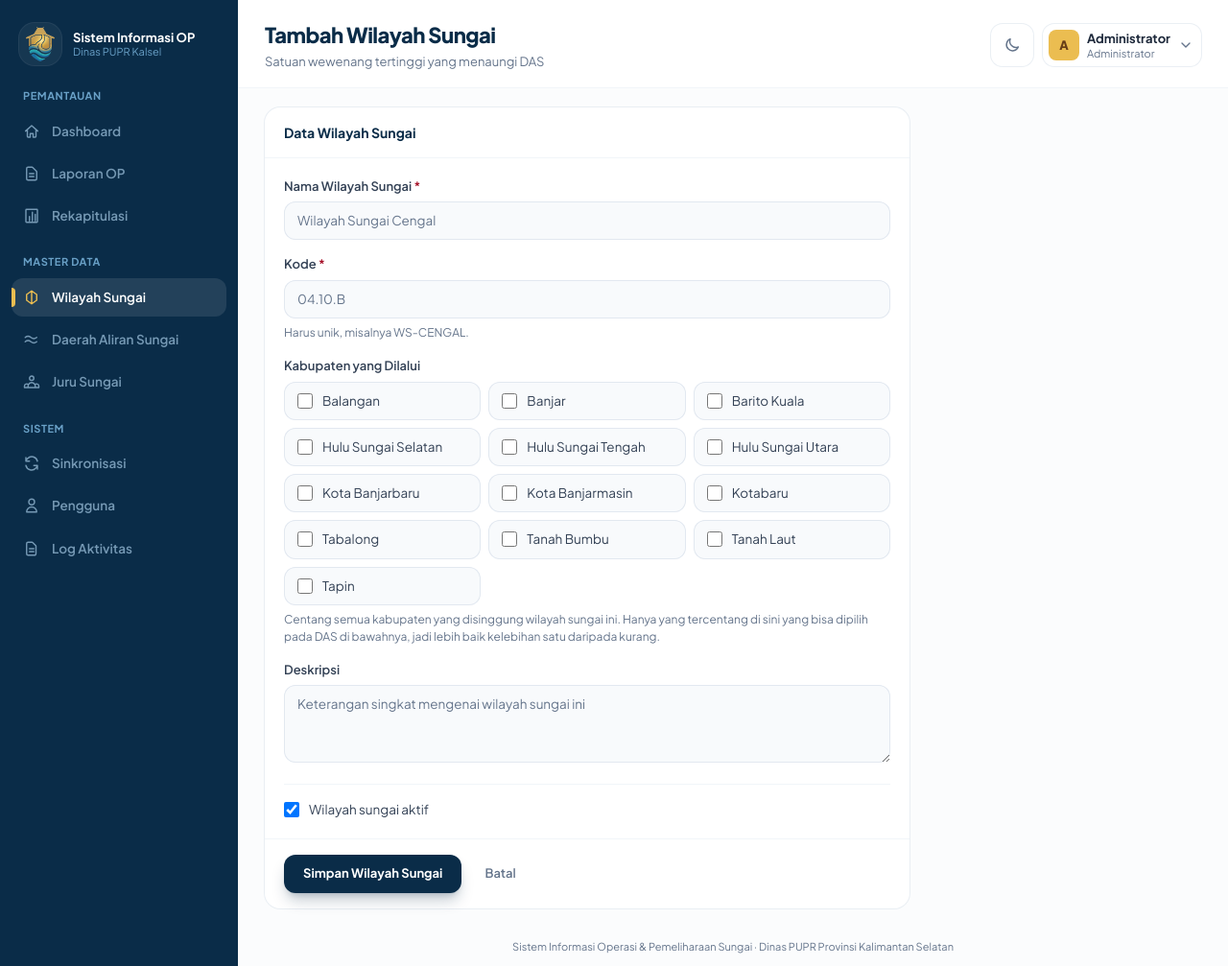
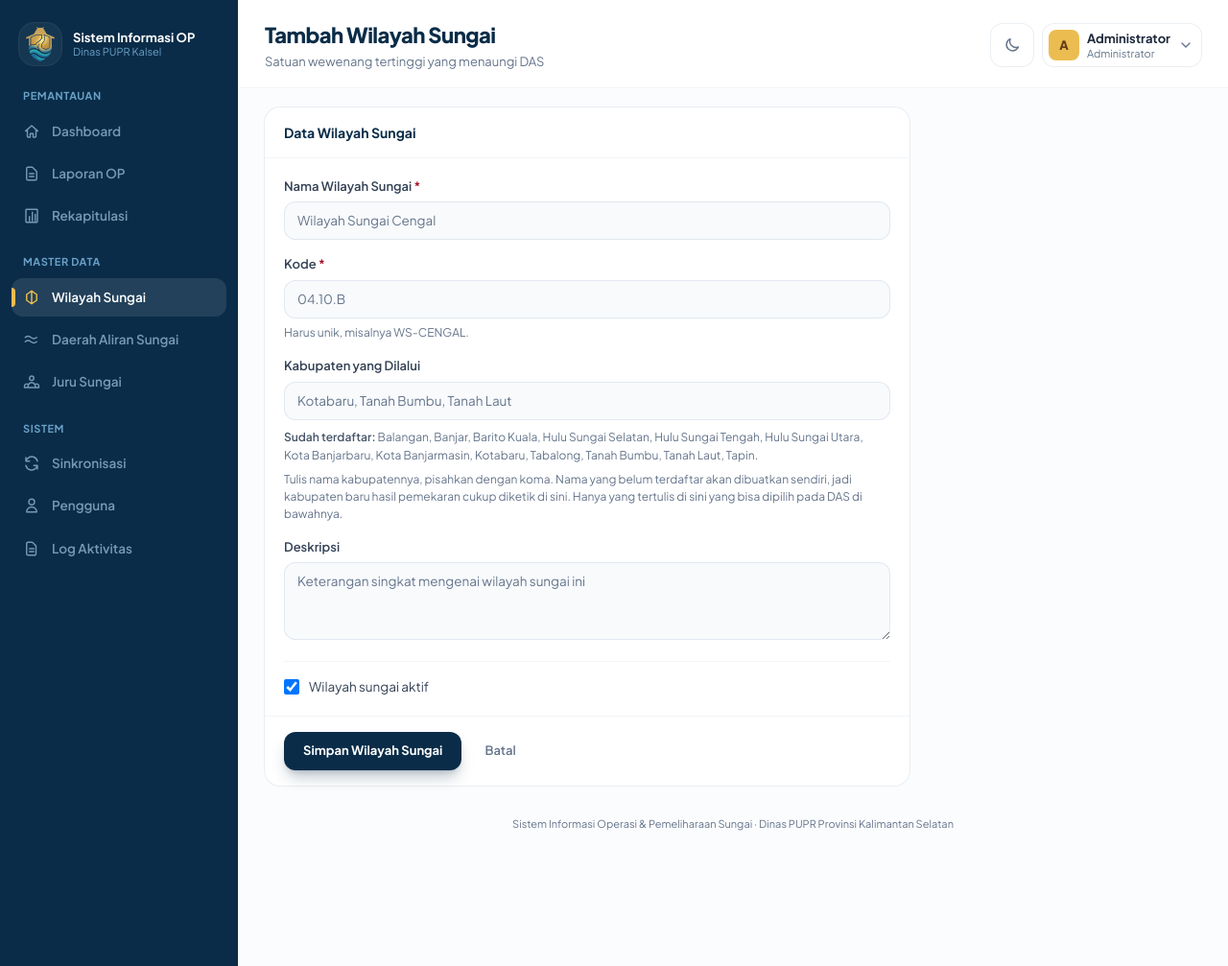
Before and after one commit to khatami99/river-op, a Laravel app: page /wilayah/create in a window 1280 px wide. Shown: the whole page at 96% size. Run offline with Laravel 12, Linux system fonts and the light colour scheme; a user stored in the database is signed in; data comes from the database, SQL or seed files in the repository; style sheets or scripts are compiled from the project's sources; parts of the project's set-up code (start-up, migrations or seed data) failed here and were passed over.

Commit message:
feat: kabupaten diketik di wilayah sungai, dipilih lewat dropdown di DAS
Daftar kabupaten tidak boleh terkunci di dalam kode. Pemekaran wilayah
itu nyata dan tidak jarang — Tanah Bumbu dan Balangan sendiri baru lahir
pada 2003, dan keduanya ada di daftar bawaan yang baru saja ditulis.
Daftar tetap berarti suatu hari ada kabupaten yang tidak bisa dipakai
sampai programmernya turun tangan, dan itu terlalu mahal untuk sekadar
nama wilayah.

Maka kotak centang di formulir wilayah sungai diganti satu kolom ketik,
dipisah koma. Yang diketik tetap disimpan sebagai data, bukan tulisan
bebas: nama yang cocok memakai kabupaten yang sudah ada, nama yang belum
dikenal dibuatkan barunya. Dengan begitu nilainya tetap punya identitas,
sehingga bisa ditawarkan di formulir DAS dan tetap bisa dikelompokkan di
Export Excel.

Pencocokannya mengabaikan huruf besar-kecil dan merapikan spasi, supaya
"kotabaru" dan "Kotabaru " tidak melahirkan dua baris yang di layar
terlihat sama persis. Kode kabupaten dibangkitkan sendiri: kolomnya wajib
dan unik tetapi tidak pernah tampil di layar mana pun, jadi menanyakannya
kepada admin cuma menambah pertanyaan tanpa guna.

Pembuatan sengaja terjadi SESUDAH pemeriksaan. Simpanan yang ditolak
karena mencabut kabupaten yang masih dipakai DAS tidak boleh menyisakan
kabupaten baru yang menggantung tanpa pemilik.

Di formulir DAS, kotak centang pindah ke dalam panel yang membuka —
ringkasannya menyebut yang terpilih. Isinya tetap centang dan bukan
daftar pilih tunggal, sebab satu DAS bisa membentang di dua kabupaten;
itulah dasarnya tabel penghubung ini ada, dan pilihan tunggal akan
memaksa DAS lintas kabupaten menyimpan separuh kebenaran.

Diuji di peramban dari hulu ke hilir: "Tanah Bumbu Utara" yang belum
pernah ada diketik di wilayah sungai, terbit dengan kode TANAHBUMBU, lalu
muncul sendiri sebagai pilihan di dropdown DAS. Data ujinya dibersihkan
kembali sesudah itu.

```diff
--- a/app/Http/Controllers/Web/WilayahSungaiWebController.php
+++ b/app/Http/Controllers/Web/WilayahSungaiWebController.php
@@ -135,8 +135,8 @@ class WilayahSungaiWebController extends Controller
         $data = $this->validasi($request);
         $data['aktif'] = $request->boolean('aktif');
 
-        $wilayah = WilayahSungai::create(Arr::except($data, 'kabupaten_ids'));
-        $wilayah->kabupaten()->sync($data['kabupaten_ids'] ?? []);
+        $wilayah = WilayahSungai::create(Arr::except($data, 'kabupaten_nama'));
+        $wilayah->kabupaten()->sync($this->idKabupaten($request->input('kabupaten_nama')));
 
         return redirect()->route('wilayah.index')->with('sukses', 'Wilayah sungai berhasil ditambahkan.');
     }
@@ -157,16 +157,59 @@ class WilayahSungaiWebController extends Controller
         $data['aktif'] = $request->boolean('aktif');
 
         $wilayah->load('kabupaten');
-        $pilihan = array_map('intval', $data['kabupaten_ids'] ?? []);
+        $nama = $this->uraikanNama($request->input('kabupaten_nama'));
 
-        if ($keberatan = $this->kabupatenMasihDipakai($wilayah, $pilihan)) {
-            return back()->withInput()->withErrors(['kabupaten_ids' => $keberatan]);
+        // Pencocokan dulu, pembuatan belakangan. Bila simpanan ini nanti
+        // ditolak, tidak boleh ada kabupaten baru yang terlanjur lahir dan
+        // menggantung tanpa pemilik.
+        $sudahAda = $this->cocokkanNama($nama);
+
+        if ($keberatan = $this->kabupatenMasihDipakai($wilayah, $sudahAda)) {
+            return back()->withInput()->withErrors(['kabupaten_nama' => $keberatan]);
         }
 
-        $wilayah->update(Arr::except($data, 'kabupaten_ids'));
-        $wilayah->kabupaten()->sync($pilihan);
+        $wilayah->update(Arr::except($data, 'kabupaten_nama'));
+        $wilayah->kabupaten()->sync($this->idKabupaten($request->input('kabupaten_nama')));
 
         return redirect()->route('wilayah.index')->with('sukses', 'Data wilayah sungai diperbarui.');
+    }
+
+    /**
+     * Isian "Kotabaru, Tanah Bumbu, Tanah Laut" menjadi daftar nama.
+     *
+     * Nama kosong dibuang dan nama kembar disatukan tanpa memedulikan huruf
+     * besar-kecil, sebab mengetik "Kotabaru, kotabaru" jelas bukan maksud
+     * menyebut dua kabupaten.
+     */
+    private function uraikanNama(?string $isian)
+    {
+        return collect(explode(',', (string) $isian))
+            ->map(fn ($n) => Kabupaten::rapikanNama($n))
+            ->filter()
+            ->unique(fn ($n) => mb_strtolower($n))
+            ->values();
+    }
+
+    /** Id kabupaten yang namanya sudah dikenal — tanpa membuat yang baru. */
+    private function cocokkanNama($nama): array
+    {
+        $dikenal = Kabupaten::withTrashed()->get()->keyBy(fn ($k) => mb_strtolower($k->nama));
+
+        return $nama
+            ->map(fn ($n) => $dikenal->get(mb_strtolower($n))?->id)
+            ->filter()
+            ->values()
+            ->all();
+    }
+
+    /** Seperti cocokkanNama, tetapi nama yang belum dikenal dibuatkan. */
+    private function idKabupaten(?string $isian): array
+    {
+        return DB::transaction(fn () => $this->uraikanNama($isian)
+            ->map(fn ($n) => Kabupaten::dariNama($n)?->id)
+            ->filter()
+            ->values()
+            ->all());
     }
 
     /**
@@ -234,12 +277,11 @@ class WilayahSungaiWebController extends Controller
                 Rule::unique('wilayah_sungai', 'kode_sungai')->ignore($wilayah?->id)->whereNull('deleted_at'),
             ],
             'deskripsi' => ['nullable', 'string'],
-            'kabupaten_ids' => ['nullable', 'array'],
-            'kabupaten_ids.*' => ['integer', 'exists:kabupaten,id'],
+            'kabupaten_nama' => ['nullable', 'string', 'max:500'],
         ], [], [
             'nama_sungai' => 'nama wilayah sungai',
             'kode_sungai' => 'kode',
-            'kabupaten_ids' => 'kabupaten',
+            'kabupaten_nama' => 'kabupaten',
         ]);
     }
 }
--- a/app/Models/Kabupaten.php
+++ b/app/Models/Kabupaten.php
@@ -22,6 +22,73 @@ class Kabupaten extends Model
         'aktif' => 'boolean',
     ];
 
+    /**
+     * Kabupaten dengan nama ini, dibuatkan bila belum ada.
+     *
+     * Daftar kabupaten tidak boleh terkunci di dalam kode. Pemekaran wilayah
+     * itu nyata dan tidak jarang: Tanah Bumbu dan Balangan sendiri baru lahir
+     * pada 2003, dan keduanya sekarang ada di daftar bawaan aplikasi ini.
+     * Admin mengetik namanya, dan sistem menyediakan tempatnya.
+     *
+     * Pencocokannya tidak peka huruf besar-kecil dan merapikan spasi
+     * berlebih, supaya "kotabaru" dan "Kotabaru " tidak melahirkan kabupaten
+     * kembar yang di layar kelihatan sama persis. Yang sudah dihapus lunak
+     * dihidupkan lagi, bukan digandakan.
+     */
+    public static function dariNama(string $nama): ?self
+    {
+        $nama = static::rapikanNama($nama);
+
+        if ($nama === '') {
+            return null;
+        }
+
+        $ada = static::withTrashed()
+            ->get()
+            ->first(fn ($k) => mb_strtolower($k->nama) === mb_strtolower($nama));
+
+        if ($ada) {
+            if ($ada->trashed()) {
+                $ada->restore();
+            }
+
+            return $ada;
+        }
+
+        return static::create([
+            'nama' => $nama,
+            'kode' => static::kodeUntuk($nama),
+            'aktif' => true,
+        ]);
+    }
+
+    public static function rapikanNama(string $nama): string
+    {
+        return trim(preg_replace('/\s+/u', ' ', $nama));
+    }
+
+    /**
+     * Kode dibangkitkan sendiri, tidak diminta kepada admin.
+     *
+     * Kolom ini tidak pernah tampil di layar mana pun dan tidak dipakai
+     * mencari apa pun — ia cuma warisan skema yang berstatus wajib dan unik.
+     * Meminta admin memikirkannya berarti menambah pertanyaan yang jawabannya
+     * tidak ada gunanya bagi siapa pun.
+     */
+    private static function kodeUntuk(string $nama): string
+    {
+        $dasar = mb_substr(mb_strtoupper(preg_replace('/[^A-Za-z]/', '', $nama)), 0, 10) ?: 'KAB';
+        $kode = $dasar;
+        $urutan = 2;
+
+        while (static::withTrashed()->where('kode', $kode)->exists()) {
+            $ekor = (string) $urutan++;
+            $kode = mb_substr($dasar, 0, 10 - mb_strlen($ekor)) . $ekor;
+        }
+
+        return $kode;
+    }
+
     public function das(): BelongsToMany
     {
         return $this->belongsToMany(Das::class, 'das_kabupaten', 'kabupaten_id', 'das_id')
--- a/resources/js/kabupaten-das.js
+++ b/resources/js/kabupaten-das.js
@@ -1,11 +1,12 @@
 /**
- * Daftar kabupaten pada formulir DAS mengikuti wilayah sungai yang dipilih.
+ * Panel kabupaten pada formulir DAS: isinya mengikuti wilayah sungai yang
+ * dipilih, dan ringkasannya mengikuti apa yang dicentang.
  *
- * Seluruh kemungkinannya sudah digambar di halaman, satu blok per wilayah
- * sungai, dan tugas berkas ini cuma menentukan mana yang terbuka. Blok yang
- * benar sudah terbuka sejak dari server, jadi tanpa berkas ini formulirnya
- * tetap benar — yang hilang hanya kemampuan berganti daftar saat pilihan
- * wilayah sungai diubah, tanpa memuat ulang halaman.
+ * Seluruh kemungkinannya sudah digambar di halaman, satu panel per wilayah
+ * sungai, dan tugas berkas ini cuma menentukan mana yang terbuka. Panel yang
+ * benar sudah terbuka sejak dari server berikut ringkasannya, jadi tanpa
+ * berkas ini formulirnya tetap benar — yang hilang hanya kemampuan berganti
+ * daftar dan memperbarui ringkasan tanpa memuat ulang halaman.
  *
  * Yang tersembunyi ikut DIMATIKAN, bukan sekadar disembunyikan. Kotak centang
  * yang disabled tidak ikut terkirim, dan tanpa itu memindahkan DAS ke wilayah
@@ -17,6 +18,21 @@ const pilihanWilayah = document.getElementById('wilayah_sungai_id');
 const blok = document.querySelectorAll('[data-kabupaten-ws]');
 
 if (pilihanWilayah && blok.length > 0) {
+    const ringkas = (wadah) => {
+        const label = wadah.querySelector('[data-ringkasan-kabupaten]');
+        if (! label) return;
+
+        const nama = [...wadah.querySelectorAll('input[type="checkbox"]:checked')]
+            .map((kotak) => kotak.closest('label').textContent.trim());
+
+        label.textContent = nama.length > 0 ? nama.join(', ') : 'Pilih kabupaten';
+
+        // Teks pengganti dibedakan dari isian sungguhan, sama seperti
+        // placeholder pada kolom ketik di sekitarnya.
+        label.classList.toggle('text-teks-samar', nama.length === 0);
+        label.classList.toggle('text-teks-tegas', nama.length > 0);
+    };
+
     const segarkan = () => {
         blok.forEach((wadah) => {
             const cocok = wadah.dataset.kabupatenWs === pilihanWilayah.value;
@@ -25,9 +41,18 @@ if (pilihanWilayah && blok.length > 0) {
             wadah.querySelectorAll('input[type="checkbox"]').forEach((kotak) => {
                 kotak.disabled = ! cocok;
             });
+
+            ringkas(wadah);
         });
     };
 
     pilihanWilayah.addEventListener('change', segarkan);
+
+    blok.forEach((wadah) => {
+        wadah.addEventListener('change', (e) => {
+            if (e.target.matches('input[type="checkbox"]')) ringkas(wadah);
+        });
+    });
+
     segarkan();
 }
--- a/resources/views/wilayah/form.blade.php
+++ b/resources/views/wilayah/form.blade.php
@@ -29,27 +29,34 @@
 
         {{-- Kabupaten yang disinggung wilayah sungai ini.
 
-             Bukan sekadar keterangan: inilah daftar yang nanti ditawarkan
-             kepada DAS di bawahnya. Wilayah sungai adalah gabungan DAS-nya,
-             jadi sebuah DAS mustahil berada di kabupaten yang tidak ada di
-             sini — dan dengan dibatasi begini, kekeliruan itu tidak bisa
-             diketik sama sekali, bukan sekadar tidak dianjurkan. --}}
-        <x-kolom label="Kabupaten yang Dilalui" nama="kabupaten_ids"
-                 petunjuk="Centang semua kabupaten yang disinggung wilayah sungai ini. Hanya yang tercentang di sini yang bisa dipilih pada DAS di bawahnya, jadi lebih baik kelebihan satu daripada kurang.">
-            @php
-                $terpilih = collect(old('kabupaten_ids', $wilayah->exists ? $wilayah->kabupaten->pluck('id')->all() : []))
-                    ->map(fn ($v) => (string) $v);
-            @endphp
-            <div class="grid gap-2 sm:grid-cols-2 lg:grid-cols-3">
-                @foreach ($daftarKabupaten as $k)
-                    <label class="flex cursor-pointer items-center gap-2.5 rounded-xl bg-permukaan-lembut px-3.5 py-2.5 text-[13.5px] text-teks-sedang ring-1 ring-inset ring-garis transition hover:bg-permukaan hover:ring-info-teks/40">
-                        <input type="checkbox" name="kabupaten_ids[]" value="{{ $k->id }}"
-                               @checked($terpilih->contains((string) $k->id))
-                               class="h-4 w-4 rounded border-garis-kuat text-info-teks focus:ring-sungai-500/30">
-                        {{ $k->nama }}
-                    </label>
-                @endforeach
-            </div>
+             Diketik, bukan dicentang dari daftar tetap. Alasannya pemekaran:
+             daftar kabupaten Kalimantan Selatan bukan sesuatu yang berlaku
+             selamanya — Tanah Bumbu dan Balangan sendiri baru lahir pada
+             2003. Daftar yang dikunci di dalam kode berarti suatu hari nanti
+             ada kabupaten yang tidak bisa dipakai sampai aplikasinya diubah
+             programmer, dan itu tidak boleh terjadi untuk sesuatu sesederhana
+             nama wilayah.
+
+             Yang diketik tetap disimpan sebagai data, bukan sebagai tulisan
+             bebas: nama yang cocok memakai kabupaten yang sudah ada, nama
+             yang belum dikenal dibuatkan barunya. Dengan begitu ia tetap
+             punya identitas, sehingga bisa ditawarkan di formulir DAS dan
+             tetap bisa dikelompokkan di Export Excel. --}}
+        <x-kolom label="Kabupaten yang Dilalui" nama="kabupaten_nama"
+                 petunjuk="Tulis nama kabupatennya, pisahkan dengan koma. Nama yang belum terdaftar akan dibuatkan sendiri, jadi kabupaten baru hasil pemekaran cukup diketik di sini. Hanya yang tertulis di sini yang bisa dipilih pada DAS di bawahnya.">
+            <input id="kabupaten_nama" name="kabupaten_nama" type="text" class="{{ $ki }}"
+                   value="{{ old('kabupaten_nama', $wilayah->exists ? $wilayah->kabupaten->pluck('nama')->join(', ') : '') }}"
+                   placeholder="Kotabaru, Tanah Bumbu, Tanah Laut">
+
+            {{-- Ejaan yang sudah dipakai ditampilkan supaya bisa disalin apa
+                 adanya. Tanpa ini "Kotabaru" dan "Kota Baru" akan hidup
+                 berdampingan sebagai dua kabupaten berbeda. --}}
+            @if ($daftarKabupaten->isNotEmpty())
+                <p class="mt-2 text-[12px] leading-relaxed text-teks-samar">
+                    <span class="font-semibold text-teks-lembut">Sudah terdaftar:</span>
+                    {{ $daftarKabupaten->pluck('nama')->join(', ') }}.
+                </p>
+            @endif
         </x-kolom>
 
         <x-kolom label="Deskripsi" nama="deskripsi">
```
Also changed, not shown: resources/views/das/form.blade.php (+38 -18 lines), tests/Feature/KabupatenTest.php (+71 -14 lines).
